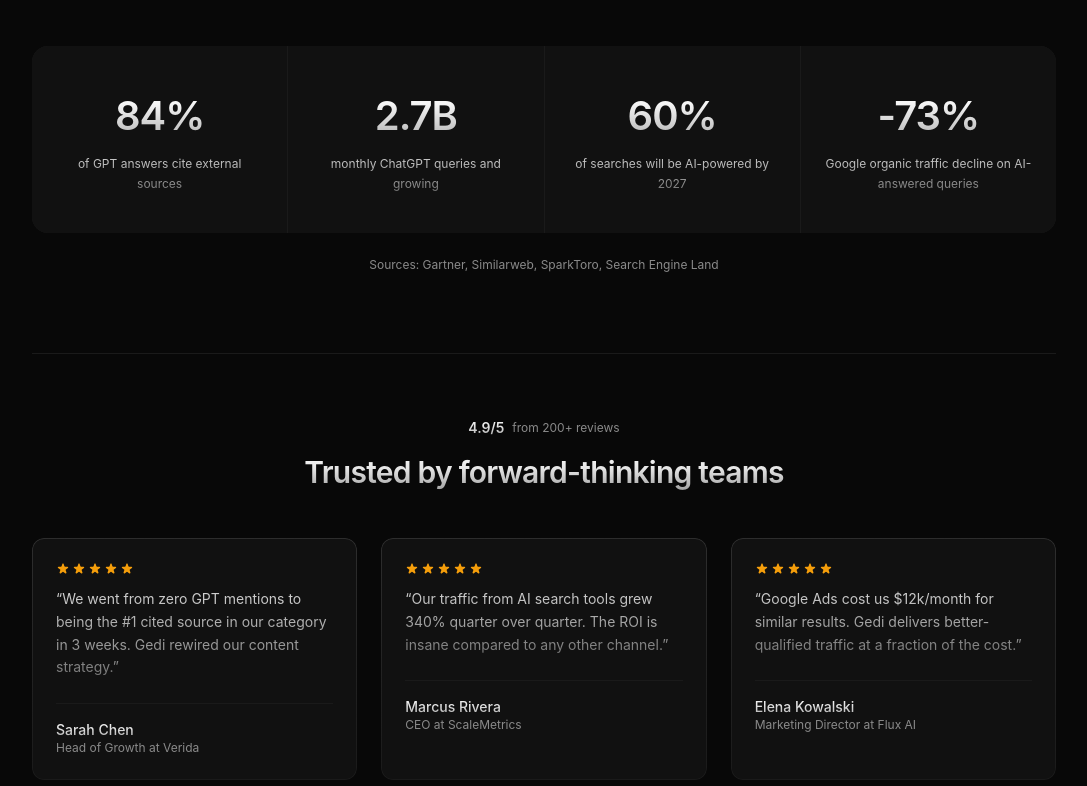
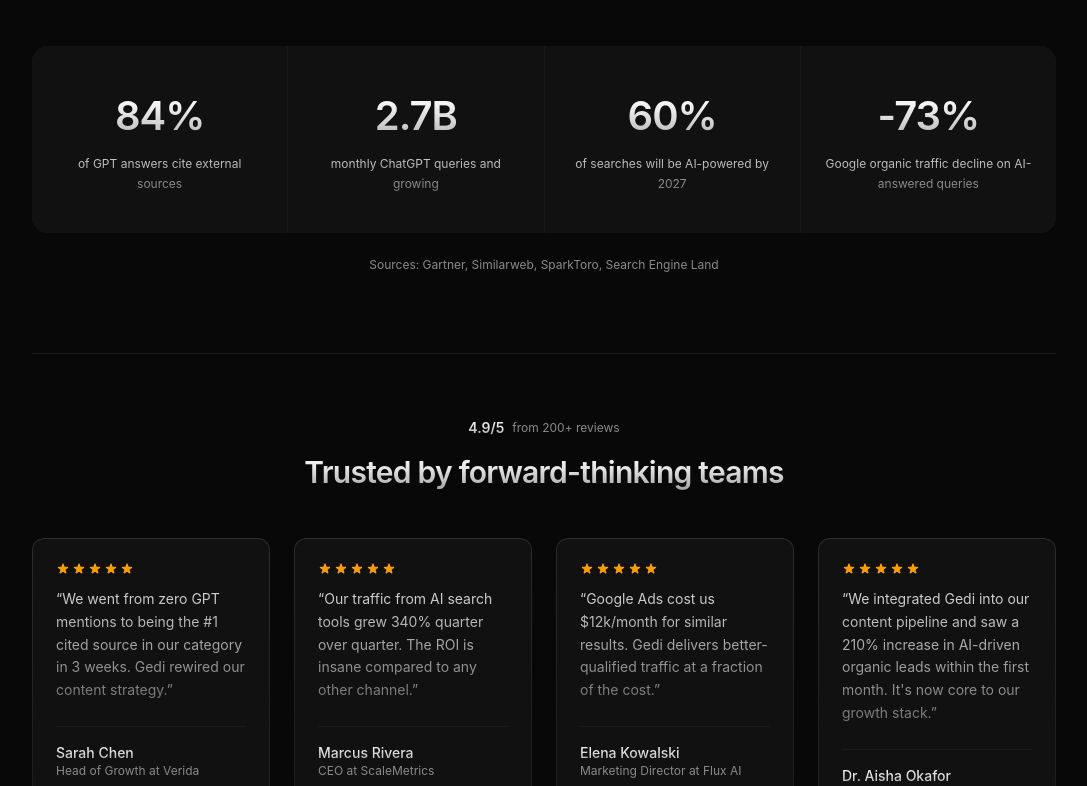
Before and after one commit to tonipcv/gedi-landing, a Next.js app: page / in a window 1280 px wide. Shown: the part 2000-2786 px from the top of the page, without its empty margins (96-1183 px from the left). Built offline with nearby package versions, Linux system fonts and the light colour scheme.

Commit message:
Update landing trial CTA and testimonials

```diff
--- a/src/app/layout.tsx
+++ b/src/app/layout.tsx
@@ -10,7 +10,7 @@ export const metadata: Metadata = {
     template: "%s | Gedi",
   },
   description:
-    "AI-powered SEO co-pilot that optimizes your content for ChatGPT, Perplexity, Gemini, and Google. Get your brand cited as the #1 source in AI search results. Start free — no credit card.",
+    "AI-powered SEO co-pilot that optimizes your content for ChatGPT, Perplexity, Gemini, and Google. Get your brand cited as the #1 source in AI search results. Try for 7 days — no credit card.",
   keywords: [
     "AI SEO",
     "ChatGPT SEO",
@@ -34,7 +34,7 @@ export const metadata: Metadata = {
   openGraph: {
     title: "Gedi: Rank #1 in AI Search | ChatGPT, Perplexity & Google SEO",
     description:
-      "AI-powered SEO co-pilot that puts your brand at the top of AI search results. Rank in ChatGPT, Perplexity, and Google. Start free.",
+      "AI-powered SEO co-pilot that puts your brand at the top of AI search results. Rank in ChatGPT, Perplexity, and Google. Try for 7 days.",
     url: BASE_URL,
     siteName: "Gedi",
     locale: "en_US",
@@ -44,7 +44,7 @@ export const metadata: Metadata = {
     card: "summary_large_image",
     title: "Gedi: Rank #1 in AI Search | ChatGPT, Perplexity & Google SEO",
     description:
-      "AI-powered SEO co-pilot that puts your brand at the top of AI search results. Start free.",
+      "AI-powered SEO co-pilot that puts your brand at the top of AI search results. Try for 7 days.",
   },
   robots: {
     index: true,
--- a/src/app/page.tsx
+++ b/src/app/page.tsx
@@ -39,7 +39,7 @@ function Nav() {
             href="/onboarding"
             className="inline-flex h-8 items-center rounded-lg bg-highlight px-3 text-xs font-medium text-bg transition-opacity hover:opacity-90 sm:px-4"
           >
-            Start free
+            Try for 7 days
           </a>
         </div>
       </div>
@@ -133,16 +133,6 @@ function Testimonials({ id }: { id: string }) {
       name: "Dr. Aisha Okafor",
       role: "CTO at NeuroPilot",
     },
-    {
-      text: "Our agency manages 40+ brands. Gedi replaced three legacy SEO tools and cut our per-client cost by 60%. The AI ranking features are unmatched.",
-      name: "Lukas Bergström",
-      role: "SEO Director at Creitive",
-    },
-    {
-      text: "I was tired of burning budget on PPC. Gedi's organic AI traffic outperformed our Google Ads campaign in 5 weeks. Best decision this year.",
-      name: "Rachel Kim",
-      role: "VP of Digital at Luminora",
-    },
   ];
 
   return (
@@ -180,7 +170,7 @@ function Testimonials({ id }: { id: string }) {
           </h2>
         </div>
 
-        <div className="mt-12 grid gap-6 sm:grid-cols-2 lg:grid-cols-3">
+        <div className="mt-12 grid gap-6 sm:grid-cols-2 lg:grid-cols-4">
           {quotes.map((q) => (
             <div key={q.name} className="gradient-border rounded-xl bg-surface p-6">
               <Stars />
@@ -370,18 +360,6 @@ function TestimonialsSecond({ id }: { id: string }) {
       role: "Head of Content at Zelios",
       metric: "8x ROI in 30 days",
     },
-    {
-      text: "We were invisible in AI search before Gedi. Now 62% of our organic traffic comes from ChatGPT and Gemini referrals. Game changer.",
-      name: "Kenji Tanaka",
-      role: "Growth Lead at OmniStack",
-      metric: "62% more AI traffic",
-    },
-    {
-      text: "As a healthcare brand, trust and visibility are everything. Gedi helped us rank for medical queries in AI search, cutting our CAC by 40%.",
-      name: "Maria Santos",
-      role: "CMO at Boreal Health",
-      metric: "Cut CAC by 40%",
-    },
   ];
 
   return (
@@ -394,7 +372,7 @@ function TestimonialsSecond({ id }: { id: string }) {
           Teams winning with Gedi
         </h2>
 
-        <div className="mt-16 grid gap-6 sm:grid-cols-2 lg:grid-cols-3">
+        <div className="mt-16 grid gap-6 sm:grid-cols-2 lg:grid-cols-4">
           {quotes.map((q) => (
             <div key={q.name} className="gradient-border rounded-xl bg-surface p-6">
               <Stars />
@@ -458,7 +436,7 @@ function Footer() {
           <div>
             <h4 className="mb-3 text-xs font-semibold uppercase tracking-wider text-grad-subtle">Product</h4>
             <ul className="space-y-2">
-              <li><a href="/onboarding" className="text-xs text-muted transition-colors hover:text-grad-subtle">Start free</a></li>
+              <li><a href="/onboarding" className="text-xs text-muted transition-colors hover:text-grad-subtle">Try for 7 days</a></li>
               <li><a href="#how" className="text-xs text-muted transition-colors hover:text-grad-subtle">How it works</a></li>
               <li><a href="#testimonials" className="text-xs text-muted transition-colors hover:text-grad-subtle">Results</a></li>
               <li><a href="#compare" className="text-xs text-muted transition-colors hover:text-grad-subtle">Compare</a></li>
```
